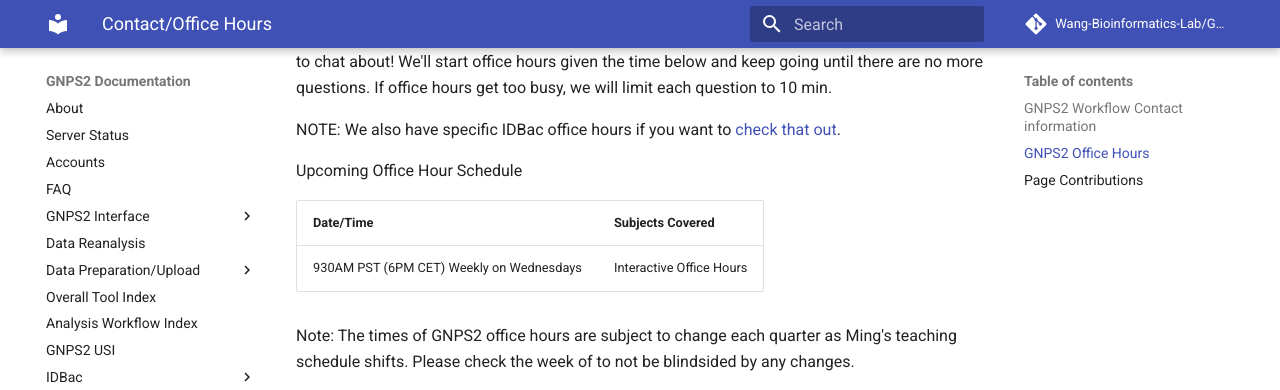
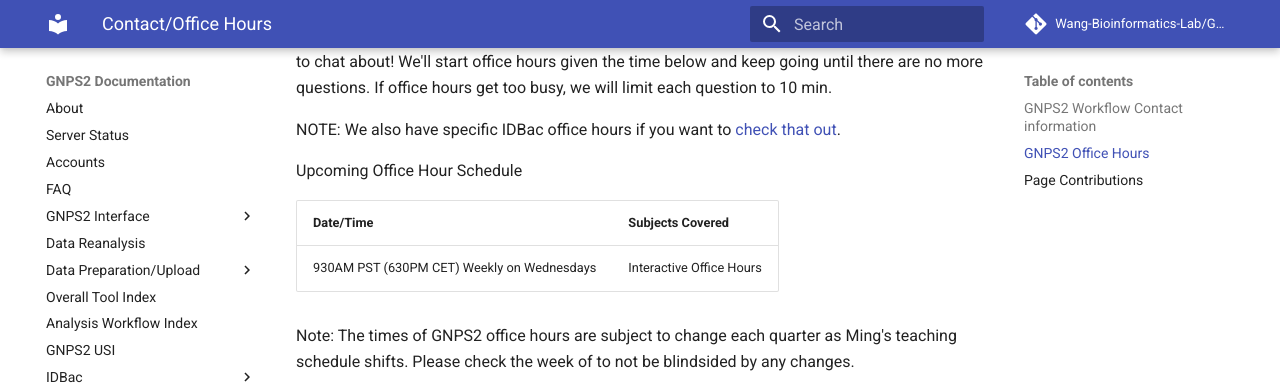
Before and after one commit to Wang-Bioinformatics-Lab/GNPS2_Documentation, an MkDocs documentation site: the page built from docs/contact.md, in a window 1280 px wide and 900 px high, scrolled down 509 px. Shown: the top 390 px of the window. Built offline with MkDocs 1.6.1 and Material for MkDocs 9.7.7, drawn with Linux system fonts in a browser that asks for light colours; comment, search, counter and statistics services are not loaded.

Commit message:
Update contact.md

```diff
--- a/docs/contact.md
+++ b/docs/contact.md
@@ -16,7 +16,7 @@
 
 |     Date/Time    | Subjects Covered          |
 | ------------- |------------- |
-| 930AM PST (6PM CET) Weekly on Wednesdays | Interactive Office Hours |
+| 930AM PST (630PM CET) Weekly on Wednesdays | Interactive Office Hours |
 
 Note: The times of GNPS2 office hours are subject to change each quarter as Ming's teaching schedule shifts. Please check the week of to not be blindsided by any changes.
 
```
